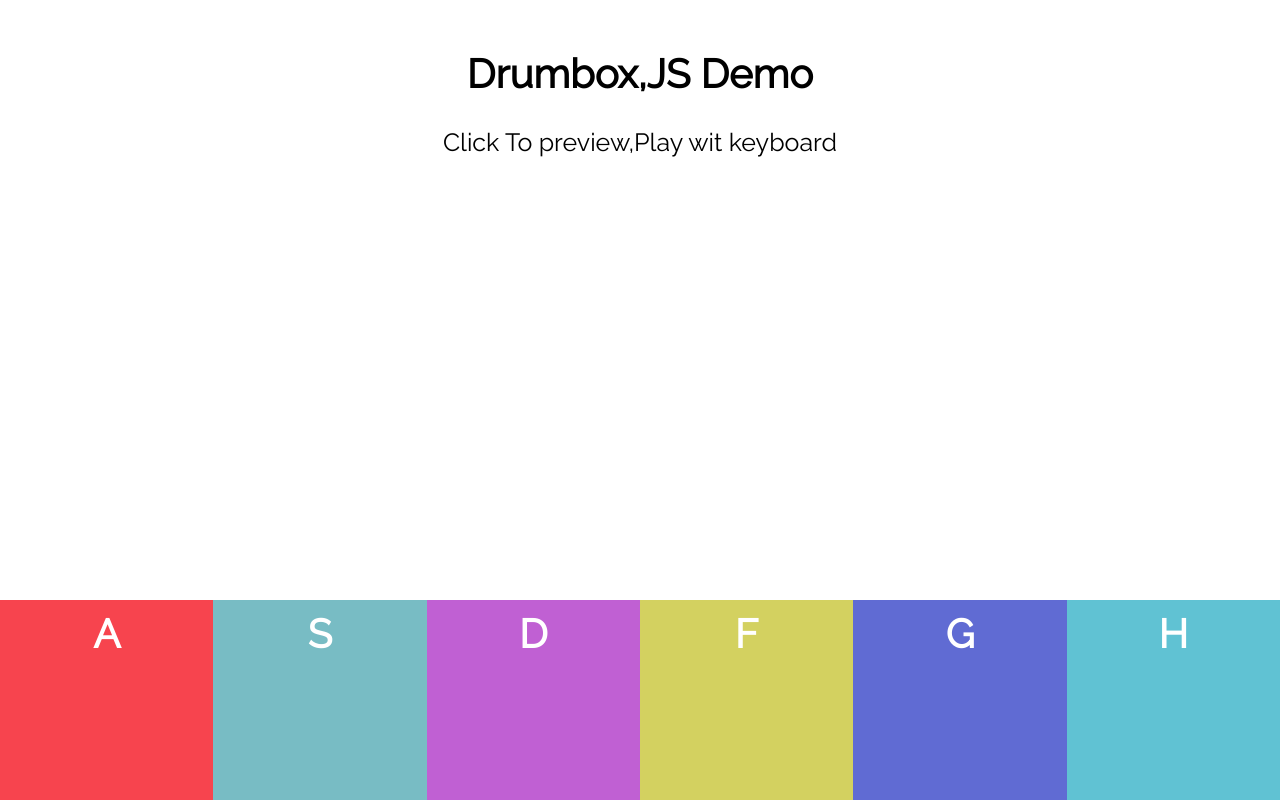
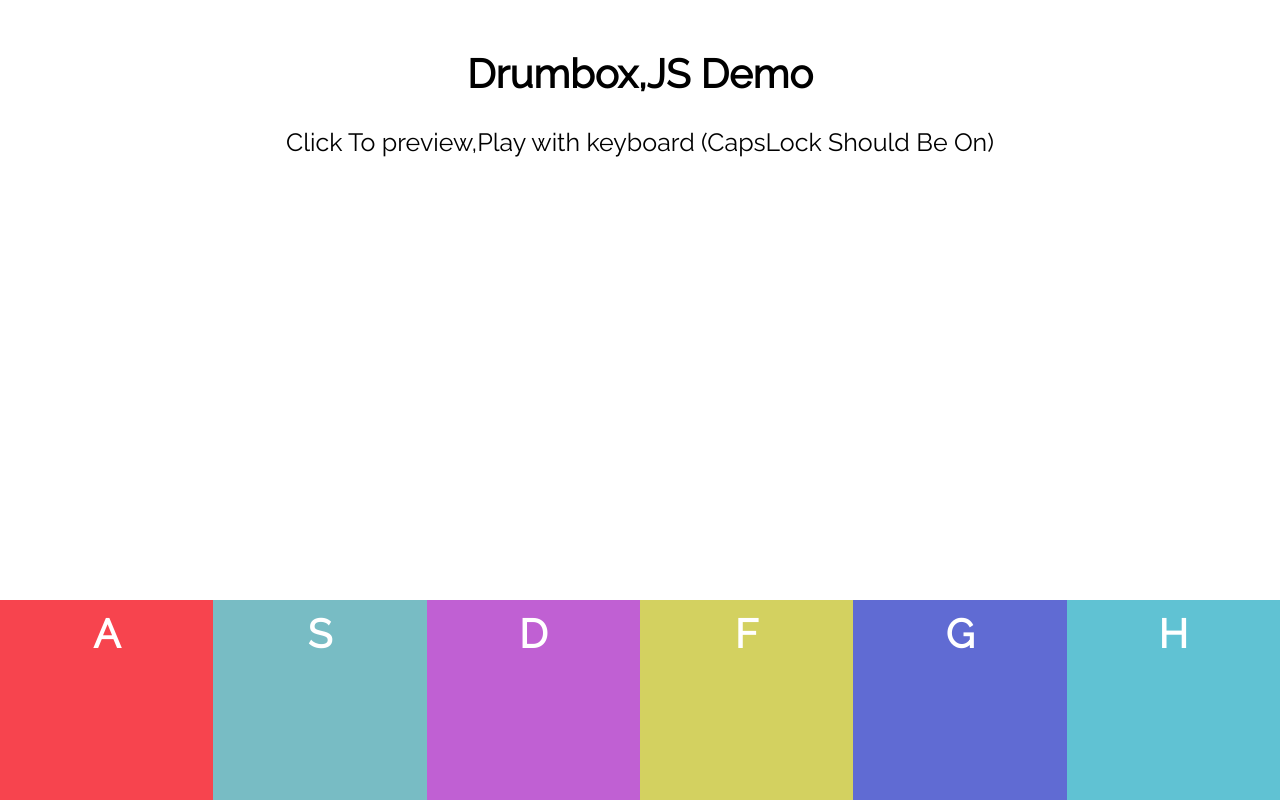
Before and after one commit to nikhil-web/Drumpad-Vanilla-JS-DEMO, a plain HTML site: page index.html in a window 1280 px wide. Drawn offline with Linux system fonts and the light colour scheme.

Commit message:
Update index.html

```diff
--- a/index.html
+++ b/index.html
@@ -15,7 +15,7 @@
     <section class="app">
       <header>
         <h1>Drumbox,JS Demo</h1>
-        <p>Click To preview,Play wit keyboard</p>
+        <p>Click To preview,Play with keyboard (CapsLock Should Be On)</p>
       </header>
       <div class="visual"></div>
       <div class="pads">
```
